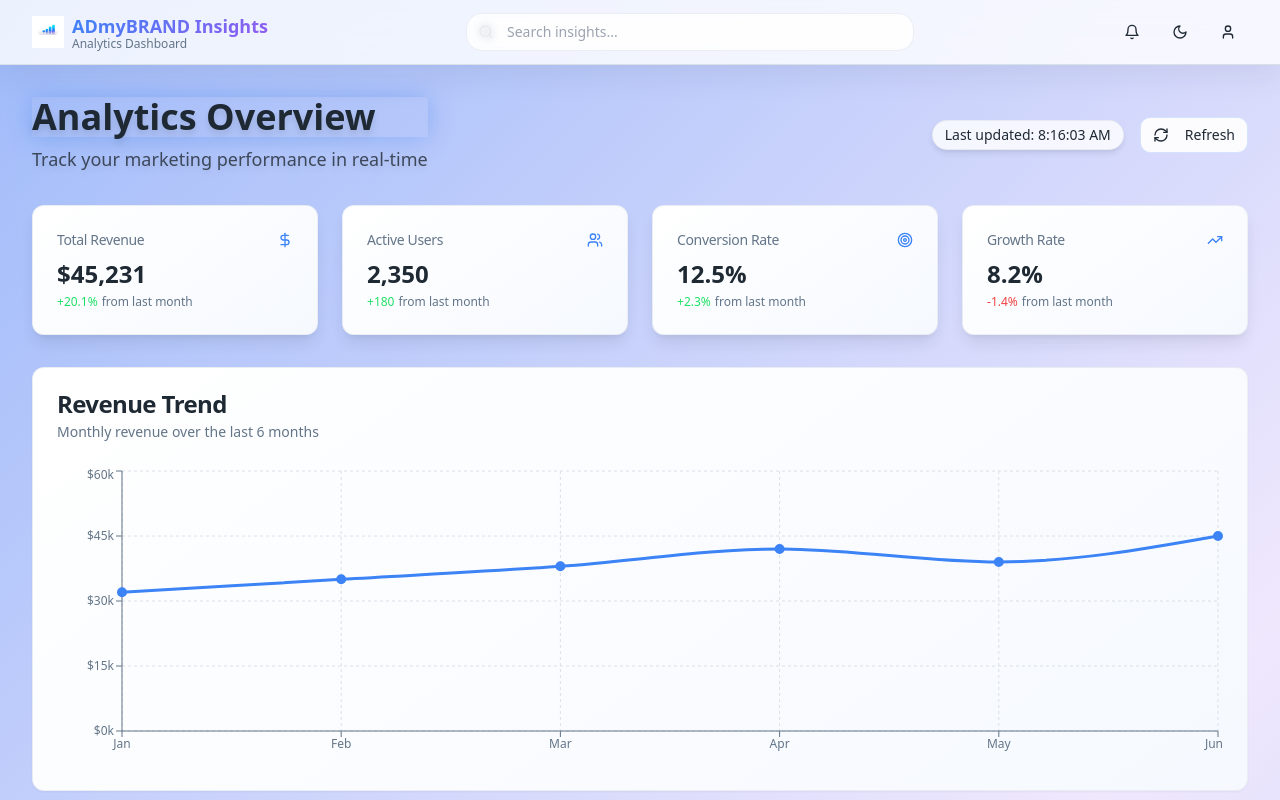
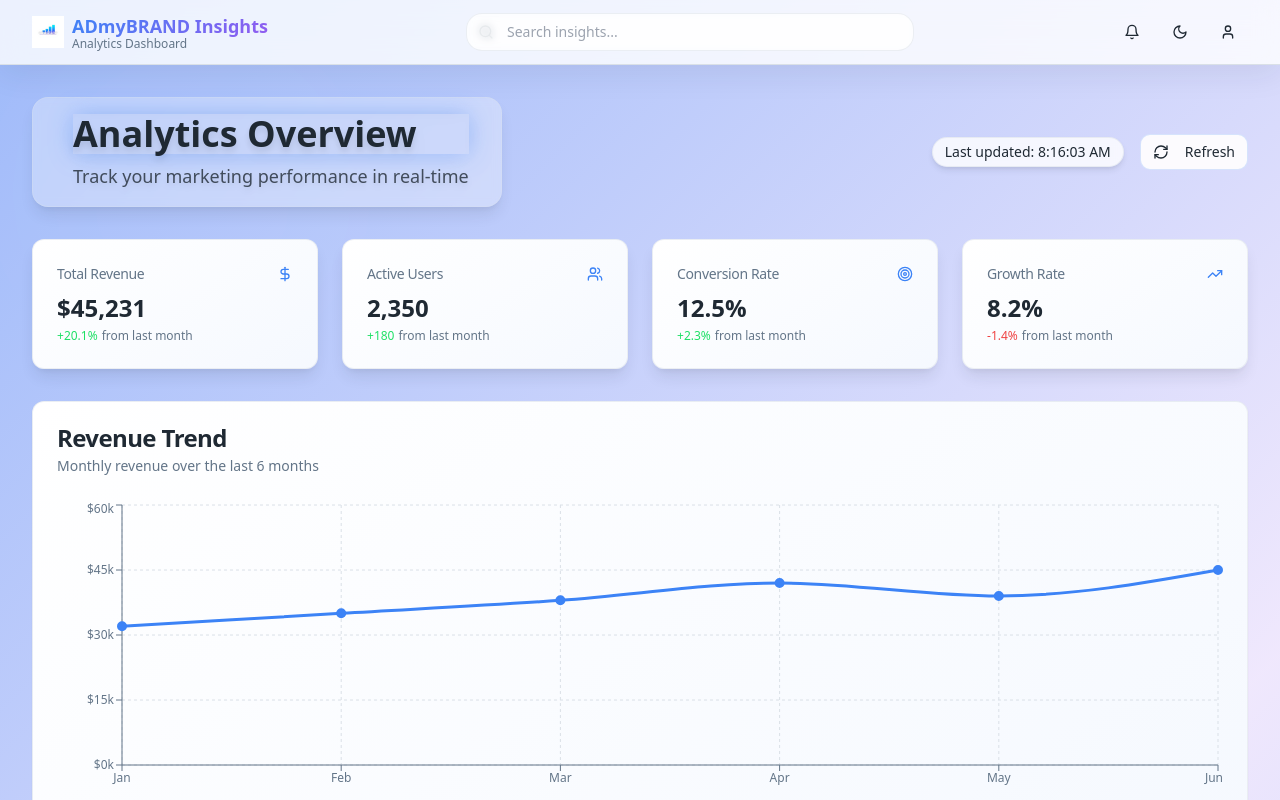
Before and after one commit to itzraghavg9104/admybrand-visuals, a React (Vite) app: page / in a window 1280 px wide. Shown: the top 800 px of the page. Built offline with nearby package versions, Linux system fonts and the light colour scheme.

Commit message:
Refine "Analytics Overview" styling
Make the "Analytics Overview" div a rounded rectangle and adjust text alignment to the right for improved aesthetics.

```diff
--- a/src/pages/Index.tsx
+++ b/src/pages/Index.tsx
@@ -45,11 +45,11 @@ const Index = () => {
       <div className="space-y-8 animate-fade-in relative z-10">
         {/* Header */}
         <div className="flex flex-col sm:flex-row justify-between items-start sm:items-center gap-4 relative z-10">
-          <div className="space-y-2">
-            <h1 className="text-4xl font-bold text-foreground drop-shadow-lg animate-glow">
+          <div className="space-y-2 bg-card/30 backdrop-blur-sm border border-border/30 rounded-2xl px-8 py-4 shadow-lg">
+            <h1 className="text-4xl font-bold text-foreground drop-shadow-lg animate-glow ml-2">
               Analytics Overview
             </h1>
-            <p className="text-foreground/80 text-lg animate-slide-up [animation-delay:200ms] drop-shadow-md">
+            <p className="text-foreground/80 text-lg animate-slide-up [animation-delay:200ms] drop-shadow-md ml-2">
               Track your marketing performance in real-time
             </p>
           </div>
```
